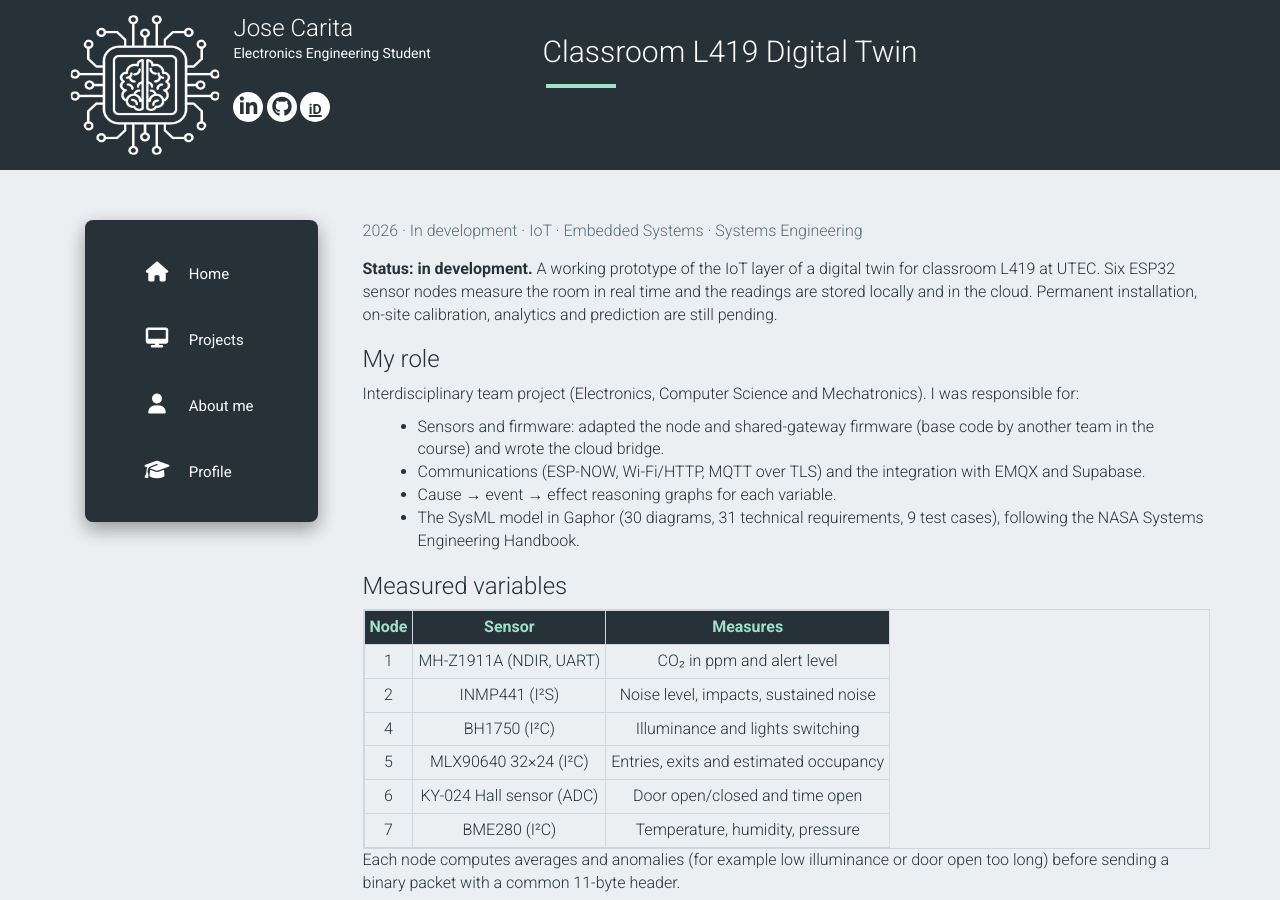
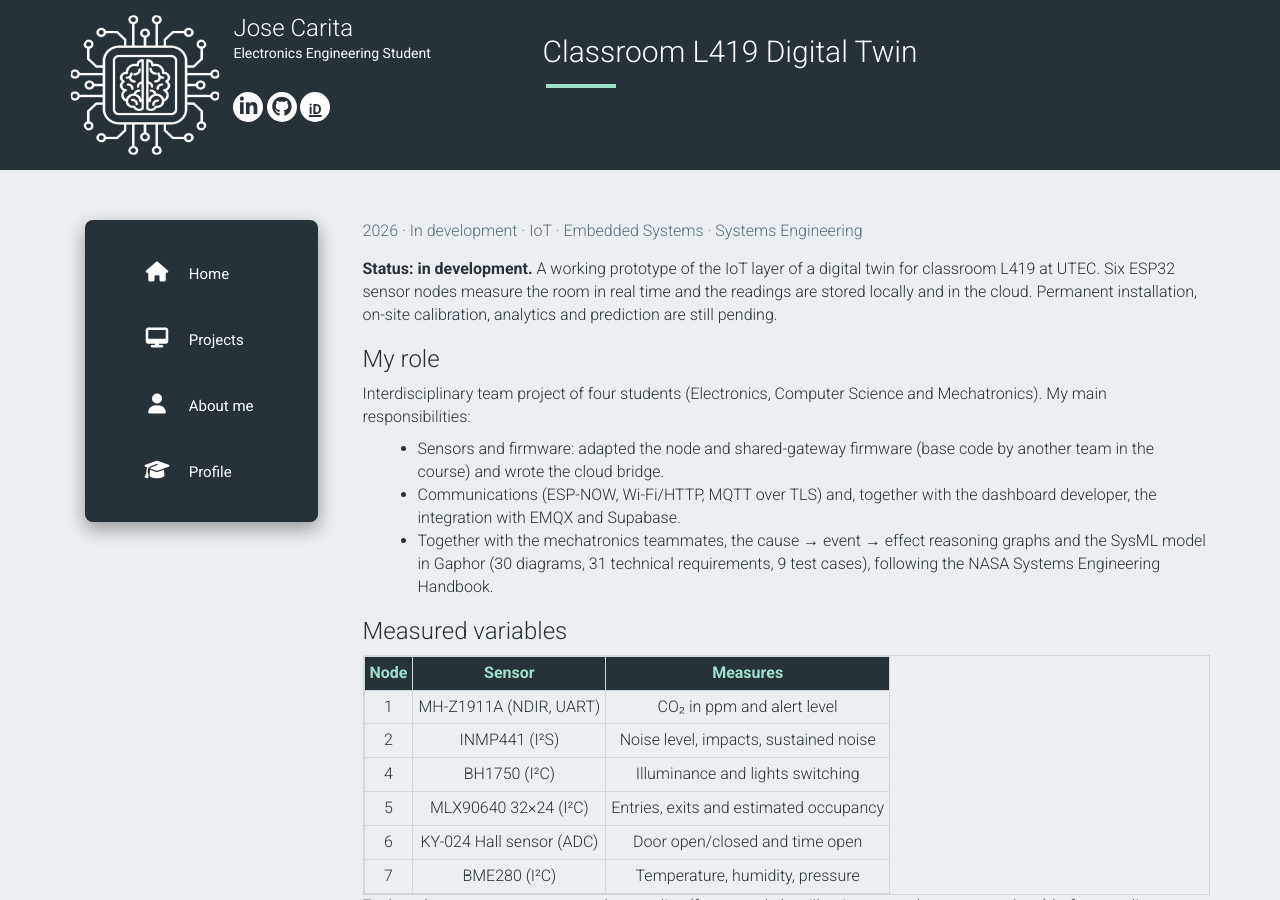
Before and after one commit to josecarita/josecarita.github.io, a Jekyll site: the page built from proj/classroom-digital-twin.md, in a window 1280 px wide and 900 px high. Built offline with Jekyll 4.4.1, drawn with Linux system fonts in a browser that asks for light colours; nearby versions of some CDN libraries.

Commit message:
Clarify shared responsibilities in the digital twin project
Co-Authored-By: Claude Opus 5.5 <noreply@anthropic.com>

```diff
--- a/proj/classroom-digital-twin.md
+++ b/proj/classroom-digital-twin.md
@@ -10,12 +10,11 @@ github_url: https://github.com/josecarita/gemelo-digital-l419
 
 ### My role
 
-Interdisciplinary team project (Electronics, Computer Science and Mechatronics). I was responsible for:
+Interdisciplinary team project of four students (Electronics, Computer Science and Mechatronics). My main responsibilities:
 
 - Sensors and firmware: adapted the node and shared-gateway firmware (base code by another team in the course) and wrote the cloud bridge.
-- Communications (ESP-NOW, Wi-Fi/HTTP, MQTT over TLS) and the integration with EMQX and Supabase.
-- Cause → event → effect reasoning graphs for each variable.
-- The SysML model in Gaphor (30 diagrams, 31 technical requirements, 9 test cases), following the NASA Systems Engineering Handbook.
+- Communications (ESP-NOW, Wi-Fi/HTTP, MQTT over TLS) and, together with the dashboard developer, the integration with EMQX and Supabase.
+- Together with the mechatronics teammates, the cause → event → effect reasoning graphs and the SysML model in Gaphor (30 diagrams, 31 technical requirements, 9 test cases), following the NASA Systems Engineering Handbook.
 
 ### Measured variables
 
```
